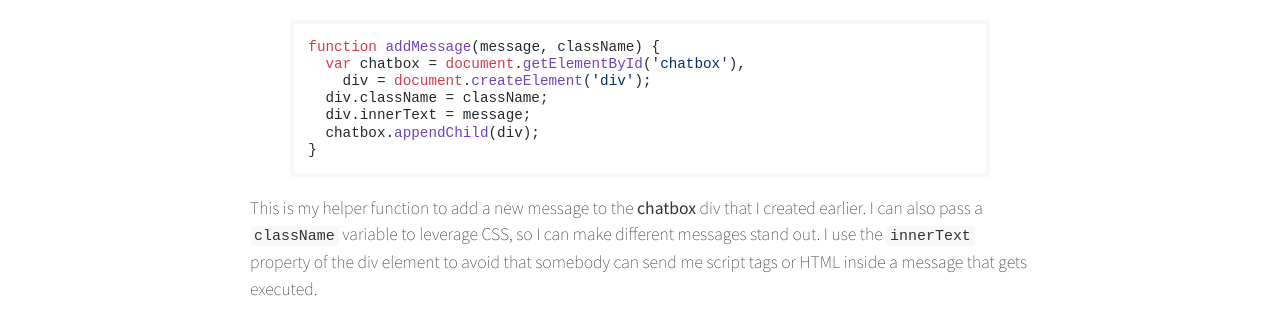
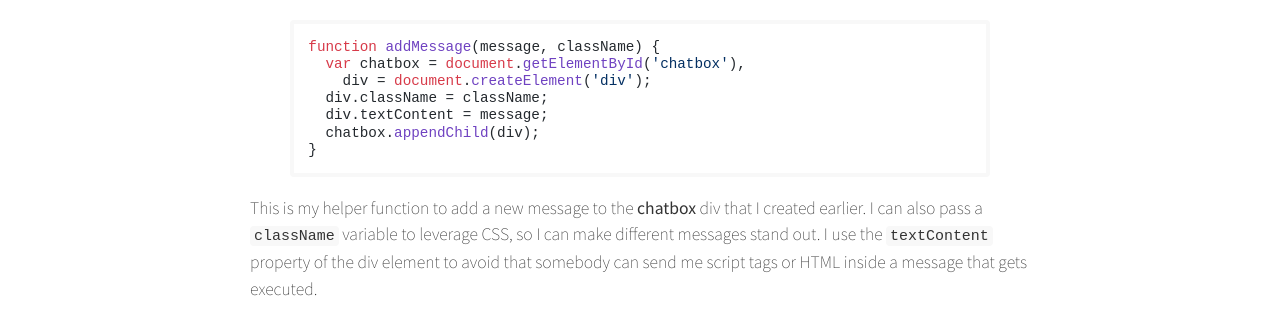
Before and after one commit to Temasys/temasys.github.io, a Jekyll site: the page built from _posts/2014-09-02-Building_A_Simple_P2P_chat_with_WebRTC.markdown, in a window 1280 px wide and 900 px high, scrolled down 2268 px. Shown: the part 153-479 px from the top of the window. Built offline with Jekyll 4.4.1, drawn with Linux system fonts in a browser that asks for light colours; nearby versions of some CDN libraries; Markdown is read by kramdown in place of the engine named in the settings.

Commit message:
updating to W3C compliant textContent instead of innerText

```diff
--- a/_posts/2014-09-02-Building_A_Simple_P2P_chat_with_WebRTC.markdown
+++ b/_posts/2014-09-02-Building_A_Simple_P2P_chat_with_WebRTC.markdown
@@ -95,11 +95,11 @@ function addMessage(message, className) {
   var chatbox = document.getElementById('chatbox'),
     div = document.createElement('div');
   div.className = className;
-  div.innerText = message;
+  div.textContent = message;
   chatbox.appendChild(div);
 }
 {% endhighlight %}
-This is my helper function to add a new message to the **chatbox** div that I created earlier. I can also pass a *className* variable to leverage CSS, so I can make different messages stand out. I use the *innerText* property of the div element to avoid that somebody can send me script tags or HTML inside a message that gets executed.
+This is my helper function to add a new message to the **chatbox** div that I created earlier. I can also pass a *className* variable to leverage CSS, so I can make different messages stand out. I use the *textContent* property of the div element to avoid that somebody can send me script tags or HTML inside a message that gets executed.
 
 
 ### Step 3: Subscribing the Skyway events
```
